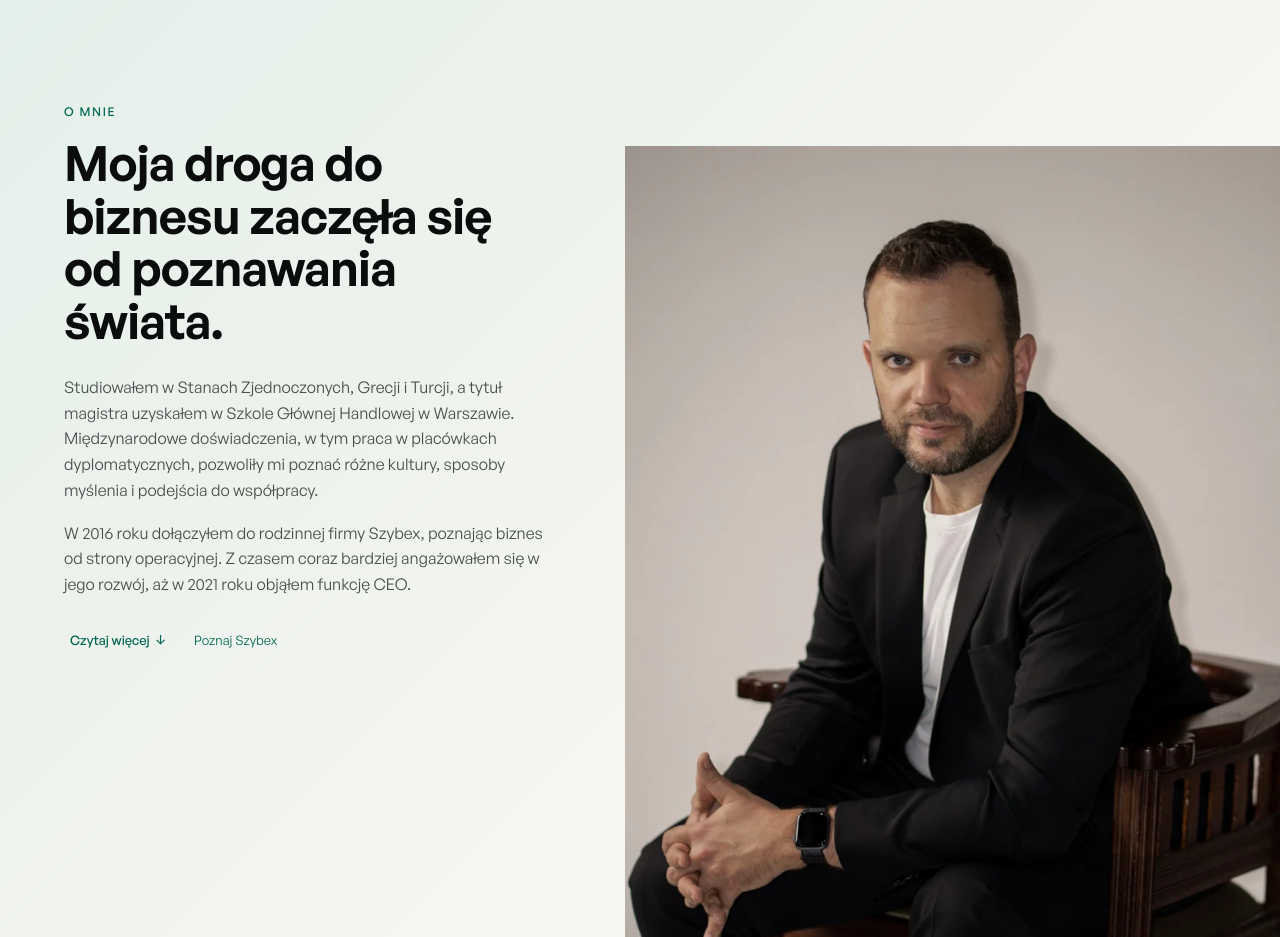
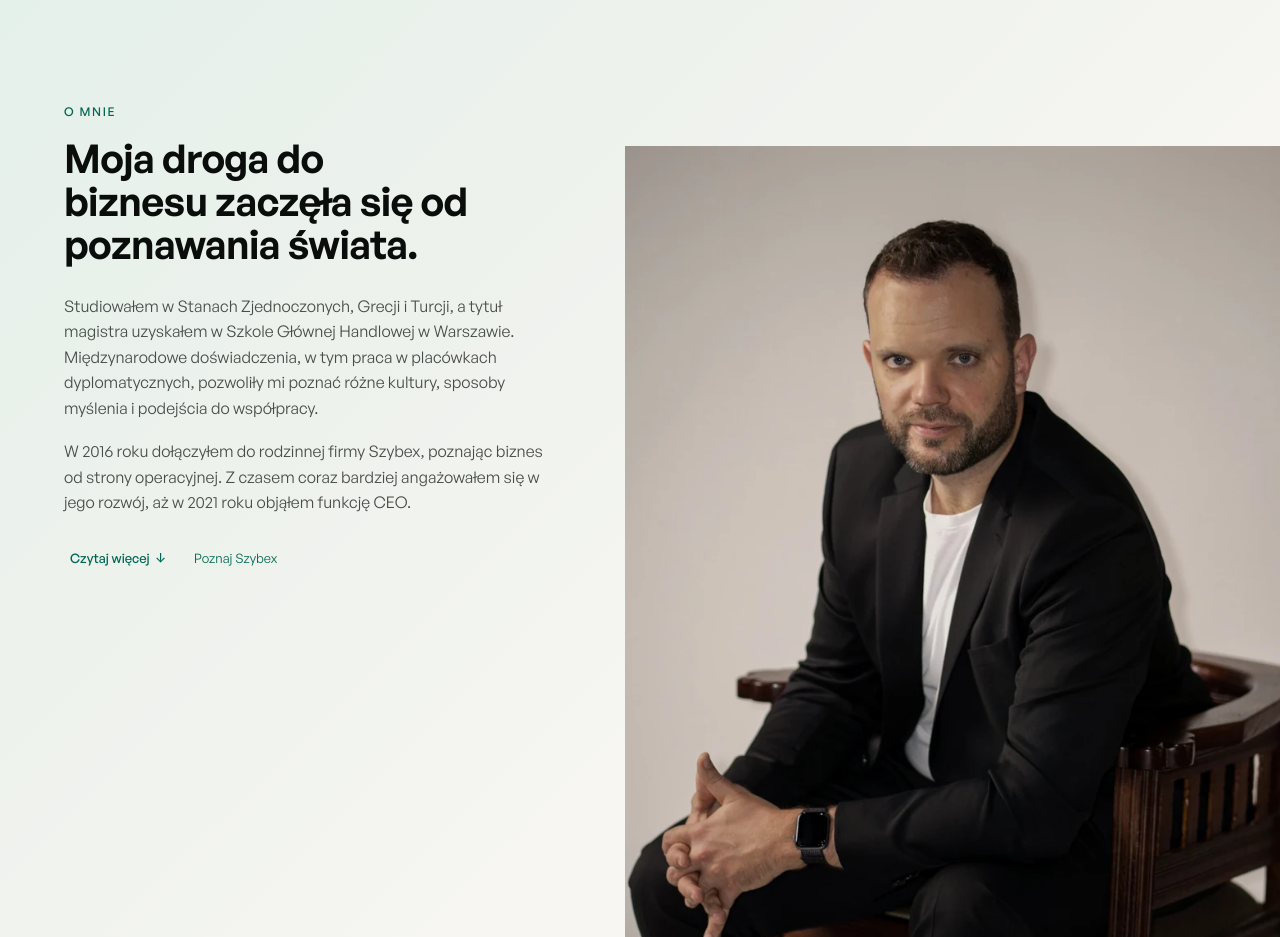
Before and after one commit to pavelski91/michalwilkosz.eu, a plain HTML site: page index.html in a window 1280 px wide. Shown: the part 1720-2657 px from the top of the page. Drawn offline with Linux system fonts and the light colour scheme.

Commit message:
O mnie: nagłówek mieści się w 3 liniach na desktopie (czcionka skalowana do szerokości kolumny, równe łamanie)
Co-Authored-By: Claude Sonnet 5.5 <noreply@anthropic.com>
Claude-Session: https://claude.ai/code/session_013LL2KChbCobaZxLabcUCCs

```diff
--- a/css/style.css
+++ b/css/style.css
@@ -1646,6 +1646,17 @@ h2.section-title {
     margin-top: 1.75rem; /* H2 → body: 28px, w zakresie 24–32px z briefu */
   }
 
+  /* Nagłówek „Moja droga do biznesu zaczęła się od poznawania świata.” ma mieścić się
+     w max. 3 liniach na desktopie. Kolumna tekstu jest wąska (300–490 px), więc czcionka
+     skaluje się do SZEROKOŚCI KOLUMNY (container query units), z górnym limitem 44 px. */
+  .about__heading {
+    container-type: inline-size;
+  }
+  .about__heading h2.section-title {
+    font-size: min(44px, 8.2cqw);
+    text-wrap: balance; /* równe linie, bez osieroconego „świata.” w ostatniej */
+  }
+
   /* Editorial, nie idealnie wyśrodkowane: zdjęcie zaczyna się niżej niż
      headline i "wchodzi" bliżej PRAWEJ krawędzi viewportu (bleed). To już
      NIE wpływa na pozycję body (patrz komentarz wyżej) — .about__image-wrap
```
